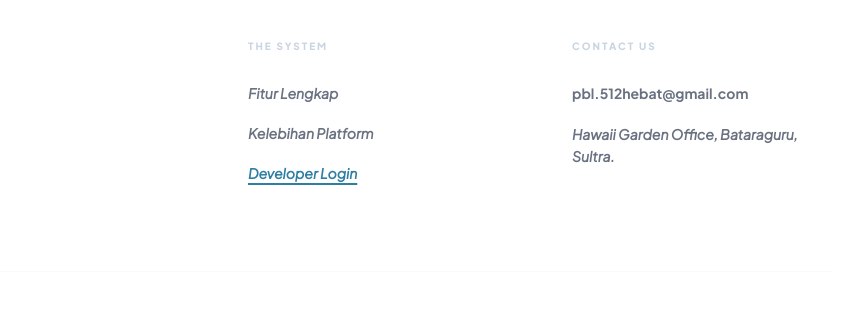
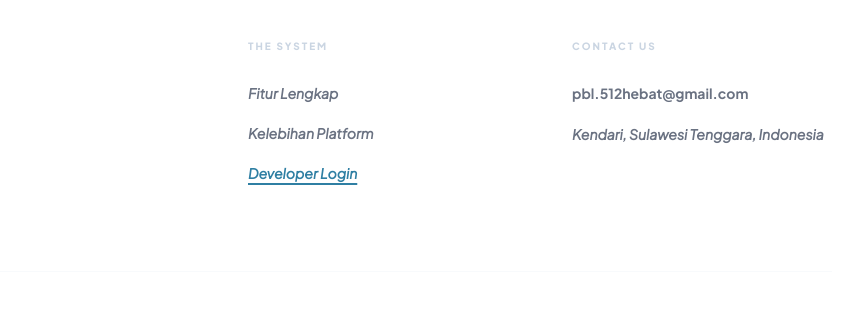
Before and after one commit to hanifabyad/homi-landingpage, a website built with Vite: page index.html in a window 1280 px wide. Shown: the part 4212-4521 px from the top of the page, 424-1280 px from the left. Built offline with nearby package versions, Linux system fonts and the light colour scheme.

Commit message:
fix: update contact address in footer

```diff
--- a/index.html
+++ b/index.html
@@ -364,7 +364,7 @@
                 <h6 class="text-[10px] font-black uppercase tracking-[0.2em] text-slate-300 mb-8 leading-none">Contact Us</h6>
                 <ul class="space-y-5 text-sm font-bold text-gray-500 underline-offset-4 decoration-2">
                     <li><a href="mailto:pbl.512hebat@gmail.com" class="hover:text-homi-blue transition-colors">pbl.512hebat@gmail.com</a></li>
-                    <li><a href="#" class="hover:text-homi-blue transition-colors italic leading-relaxed">Hawaii Garden Office, Bataraguru, Sultra.</a></li>
+                    <li><a href="#" class="hover:text-homi-blue transition-colors italic leading-relaxed">Kendari, Sulawesi Tenggara, Indonesia</a></li>
                 </ul>
             </div>
         </div>
```
